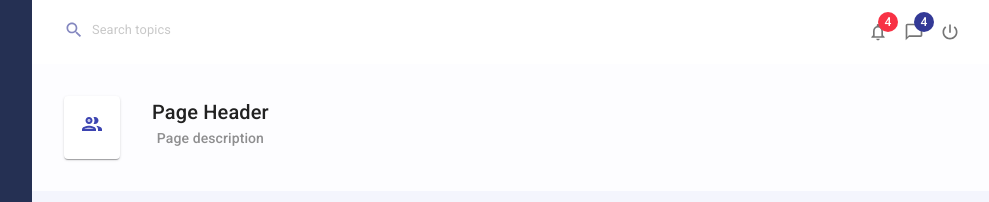
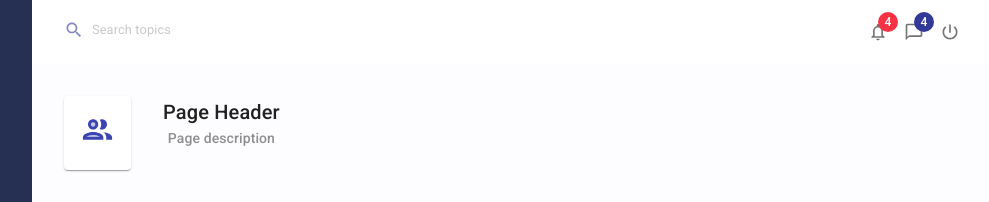
Before and after one commit to urbain32/complete-mui-system, a React (Create React App) app: page / in a window 1280 px wide. Shown: the top 202 px of the page, without its empty margins (288-1277 px from the left). Built offline with nearby package versions, Linux system fonts and the light colour scheme.

Commit message:
making the icon large

```diff
--- a/src/app/App.js
+++ b/src/app/App.js
@@ -35,7 +35,7 @@ function App() {
         <PageHeader
           title="Page Header"
           subtitle="Page description"
-          icon={<PeopleOutlineTwoTone />}
+          icon={<PeopleOutlineTwoTone fontSize="large" />}
         />
       </div>
       <CssBaseline />
```
